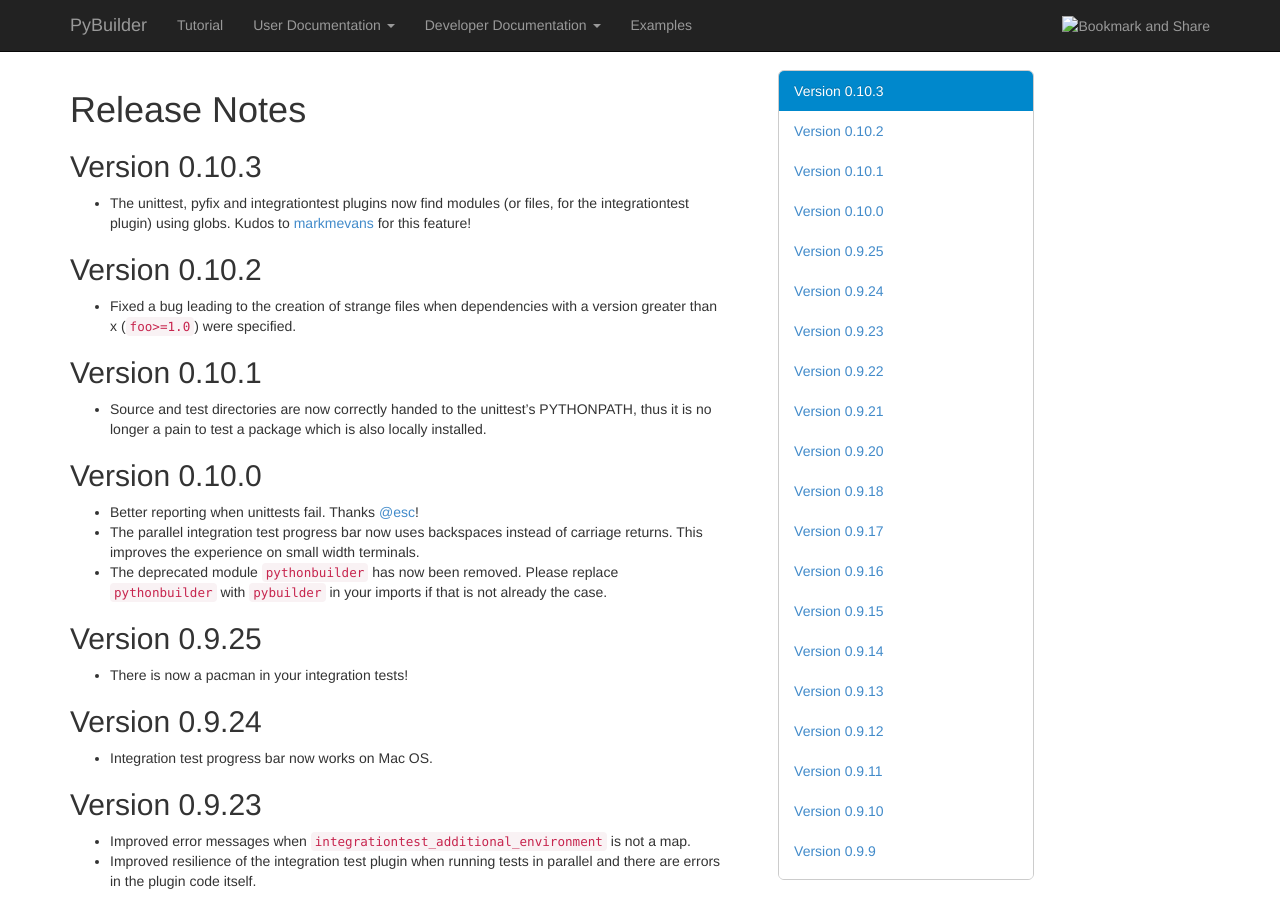
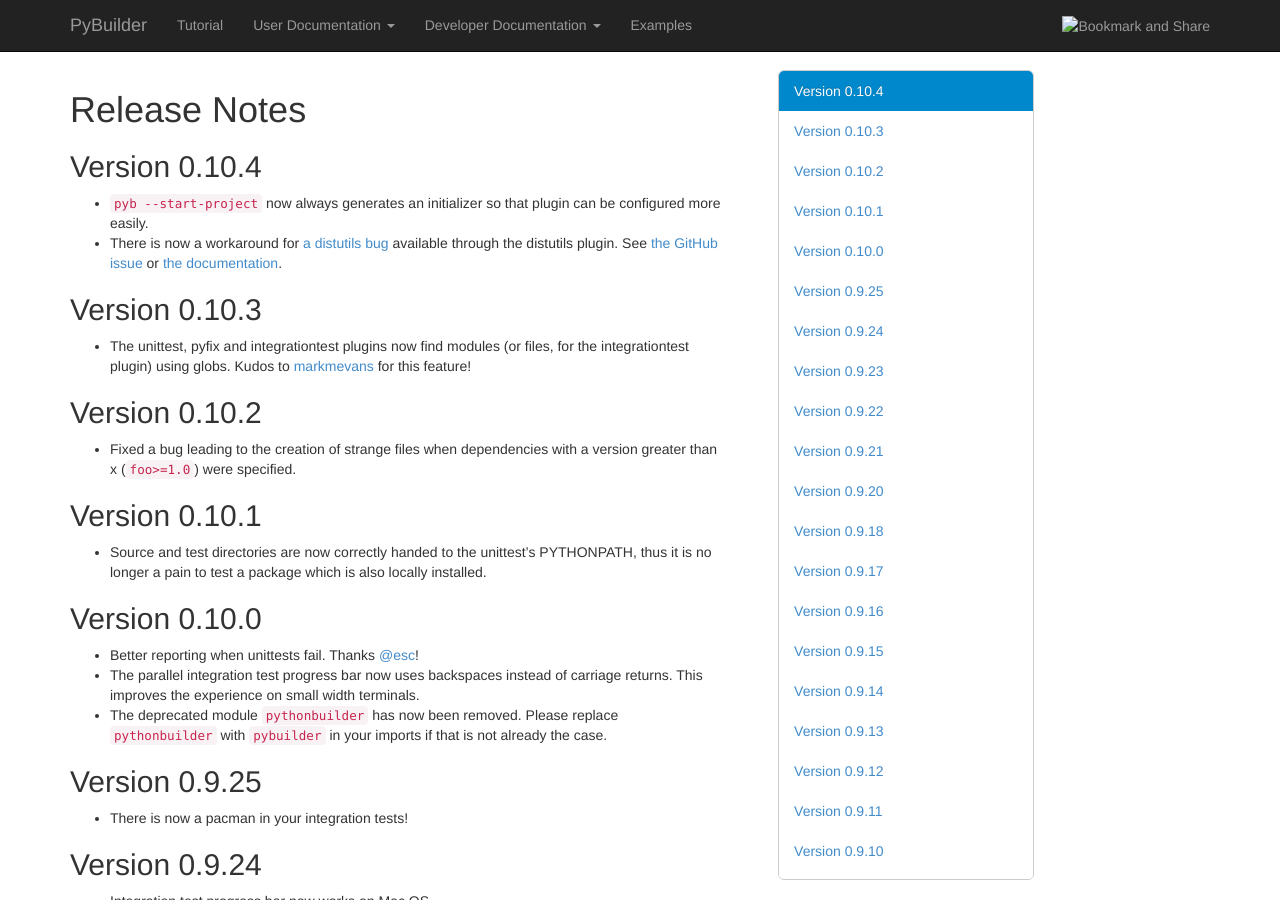
Before and after one commit to pybuilder/pybuilder.github.io, a Jekyll site: the page built from releasenotes/index.md, in a window 1280 px wide and 900 px high. Built offline with Jekyll 4.4.1, drawn with Linux system fonts in a browser that asks for light colours; nearby versions of some CDN libraries.

Commit message:
releasenotes for 10.0.4

```diff
--- a/releasenotes/index.md
+++ b/releasenotes/index.md
@@ -4,6 +4,10 @@
 ---
 
 # Release Notes
+
+## Version 0.10.4
+* `pyb --start-project` now always generates an initializer so that plugin can be configured more easily.
+* There is now a workaround for [a distutils bug](http://bugs.python.org/issue8876) available through the distutils plugin. See [the GitHub issue](https://github.com/pybuilder/pybuilder/issues/56) or [the documentation](http://pybuilder.github.io/documentation/plugins.html#VirtualBoxpitfallwithbinarydists).
 
 ## Version 0.10.3
 * The unittest, pyfix and integrationtest plugins now find modules (or files, for the integrationtest plugin) using globs.
```
